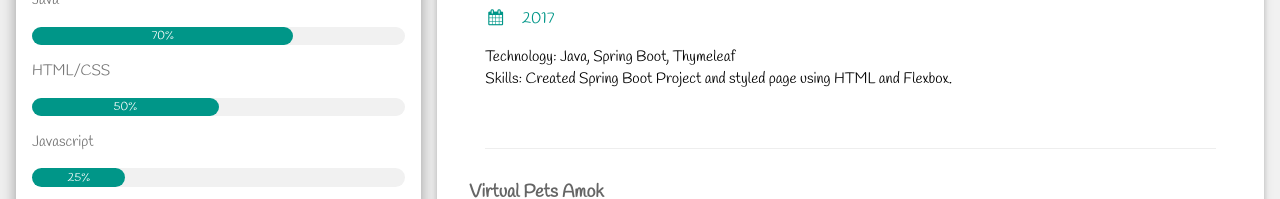
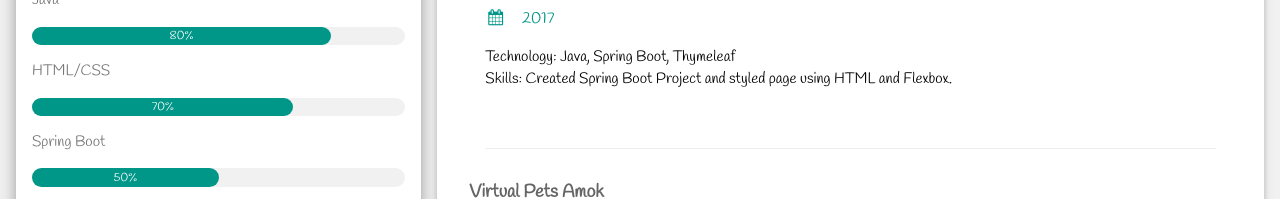
Before and after one commit to cindycolucy/cindycolucy.github.io, a plain HTML site: page index.html in a window 1280 px wide. Shown: the part 743-942 px from the top of the page. Drawn offline with nearby package versions, Linux system fonts and the light colour scheme.

Commit message:
7/6/2017

```diff
--- a/index.html
+++ b/index.html
@@ -39,15 +39,19 @@
 								<p class="w3-large"><b><em class="fa fa-asterisk fa-fw w3-margin-right w3-text-teal"></em>Skills</b></p>
 								<p>Java</p>
 								<div class="w3-light-grey w3-round-xlarge w3-small">
-									<div class="w3-container w3-center w3-round-xlarge w3-teal" style="width:70%">70%</div>
+									<div class="w3-container w3-center w3-round-xlarge w3-teal" style="width:80%">80%</div>
 								</div>
 								<p>HTML/CSS</p>
 								<div class="w3-light-grey w3-round-xlarge w3-small">
-									<div class="w3-container w3-center w3-round-xlarge w3-teal" style="width:50%">
-										<div class="w3-center w3-text-white">50%</div>
+									<div class="w3-container w3-center w3-round-xlarge w3-teal" style="width:70%">
+										<div class="w3-center w3-text-white">70%</div>
 									</div>
 								</div>
-								<p>Javascript</p>
+								<p>Spring Boot</p>
+								<div class="w3-light-grey w3-round-xlarge w3-small">
+									<div class="w3-container w3-center w3-round-xlarge w3-teal" style="width:50%">50%</div>
+								</div>
+								<p>JavaScript</p>
 								<div class="w3-light-grey w3-round-xlarge w3-small">
 									<div class="w3-container w3-center w3-round-xlarge w3-teal" style="width:25%">25%</div>
 								</div>
```
